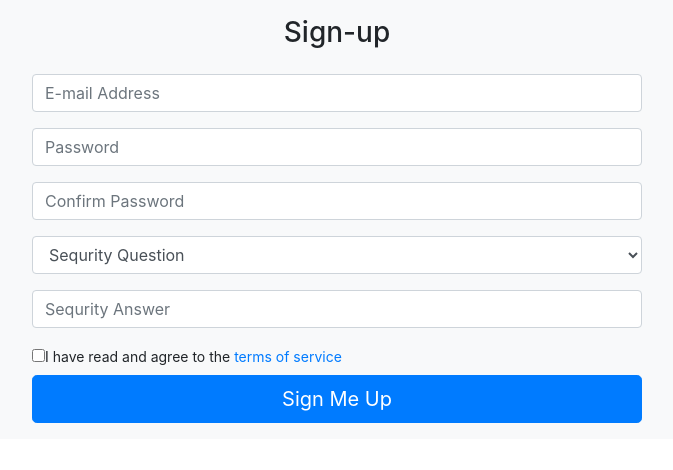
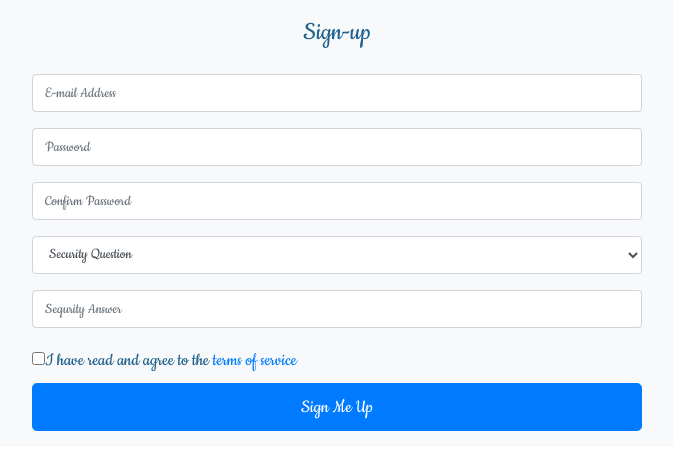
Before and after one commit to missnerea/Instagram, a Django app: template thegram/gramygram/templates/registration/registration_form.html in a window 1280 px wide. Shown: the top 470 px of the page, without its empty margins (303-976 px from the left). Run offline with Django 3.2, Linux system fonts and the light colour scheme; the template is opened without the code that fills it, so the values that code supplies are empty; some libraries are stand-ins or nearby versions.

Commit message:
edit registration form

```diff
--- a/thegram/gramygram/templates/registration/registration_form.html
+++ b/thegram/gramygram/templates/registration/registration_form.html
@@ -2,6 +2,9 @@
 {% load bootstrap4 %}
 
 {% block content %}
+<head>
+        <link href='https://fonts.googleapis.com/css?family=Cookie' rel='stylesheet'>
+</head>
     <div class="container-fluid bg-light py-3">
         <div class="row">
                 <div class="col-md-6 mx-auto">
@@ -23,7 +26,7 @@
                                     </div>
                                     <div class="form-group">
                                         <select class="form-control input-lg">
-                                            <option selecterd="">Sequrity Question</option>
+                                            <option selecterd="">Security Question</option>
                                         </select>
                                     </div>
                                     <form  action="/accounts/register/" method="post">
@@ -46,47 +49,12 @@
                             </div>
                         </div>
                     </div>
-                {% endblock %}
 
+                <style>
+                   body{
+                    font-family: 'Cookie';font-size: 22px;
+                    color: #1F618D;
+                   }
 
-
-
-
-
-
-          <!--  <div class="row">
-                    <div class="col-md-6 mx-auto">
-                            <div class="card card-body">
-                                <h3 class="text-center mb-4">Sign-up</h3>
-                                <div class="alert alert-danger">
-                                    <a class="close font-weight-light" data-dismiss="alert" href="#">×</a>Password is too short.
-                                </div>
-                                <fieldset>
-                                    <div class="form-group has-error">
-                                        <input class="form-control input-lg" placeholder="E-mail Address" name="email" type="text">
-                                    </div>
-                                    <div class="form-group has-success">
-                                        <input class="form-control input-lg" placeholder="Password" name="password" value="" type="password">
-                                    </div>
-                                    <div class="form-group has-success">
-                                        <input class="form-control input-lg" placeholder="Confirm Password" name="password" value="" type="password">
-                                    </div>
-                                    <div class="form-group">
-                                        <select class="form-control input-lg">
-                                            <option selecterd="">Sequrity Question</option>
-                                        </select>
-                                    </div>
-                                    <div class="form-group">
-                                        <input class="form-control input-lg" placeholder="Sequrity Answer" name="answer" value="" type="text">
-                                    </div>
-                                    <div class="checkbox">
-                                        <label class="small">
-                                            <input name="terms" type="checkbox">I have read and agree to the <a href="#">terms of service</a>
-                                        </label>
-                                    </div>
-                                    <input class="btn btn-lg btn-primary btn-block" value="Sign Me Up" type="submit">
-                                </fieldset>
-                            </div>
-                    </div>
-                </div>
-            </div> -->
+                </style>
+            {% endblock %}
```
